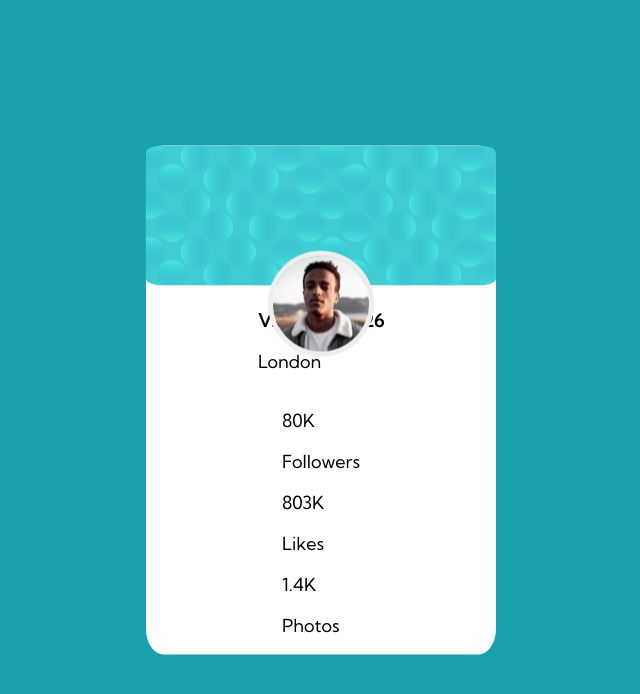
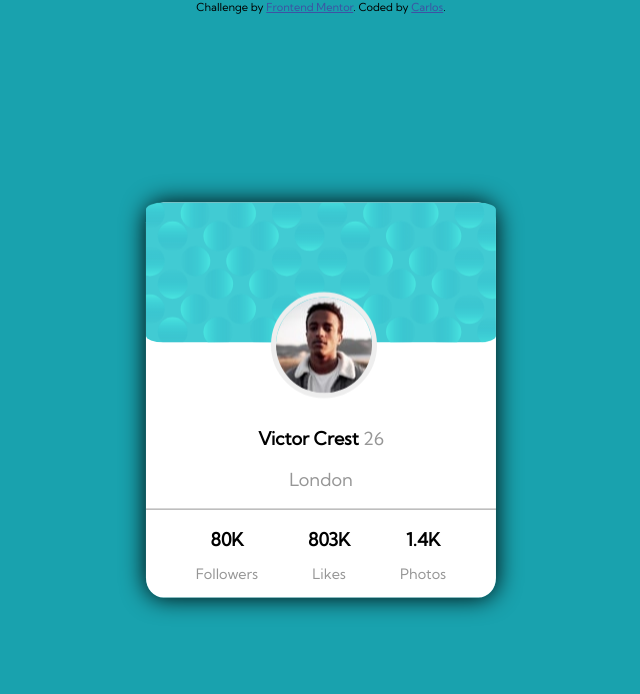
Before and after one commit to carlpy/profile-card, a plain HTML site: page index.html in a window 1280 px wide. Shown: the whole page, without its empty margins (319-959 px from the left). Drawn offline with Linux system fonts and the light colour scheme.

Commit message:
segundo commit

```diff
--- a/css/style.css
+++ b/css/style.css
@@ -26,15 +26,23 @@ body {
     font-size: 18px;
 }
 
+
+/*
+    ===================
+   |container and card |
+    ==================
+*/
+
 /* setting the main container */
 
 #profile-cont {
-    width: 90%;
-    max-width: 21.88rem;
+    width: min(90%, 21.88rem);
     position: absolute; /* center the section in the screen*/
     top: 50%;
     left: 50%;
-    transform: translate(-50%, -50%)
+    transform: translate(-50%, -50%);
+    border-radius: 5%;
+    box-shadow: 0 0 1.5rem;
 }
 
 .profile-card {
@@ -43,7 +51,7 @@ body {
     display: flex;
     flex-direction: column;
     align-items: center;
-    border-radius: 5%;
+    border-radius: inherit;
 }
 
 /*
@@ -53,23 +61,20 @@ body {
 */
 
 
-/* handling the svg */
+/* -- handling the svg -- */
 
 .profile-svg svg {
     width: 100%;
     border-radius: 5%;
 }
 
-/* -- sizing the images -- */
-
-
 /* centering and styling the images */
 
 .profile-photo {
-    position: absolute;
-    top: 50%;
-    left: 50%;
-    transform: translate(-50%, -135%);
+    position: relative;
+    top: 0;
+    left: 16%;
+    transform: translate(-50%, -50%);
 }
 
 .profile-photo img {
@@ -77,55 +82,41 @@ body {
     border: solid 0.3125rem #eee;
 }
 
+/* styling the profile info*/
+
+.profile-info {
+    margin: -50px 0 0 0;
+    text-align: center;
+}
+
+.profile-info span, p:last-child {
+    color: var(--clr-dark-gray);
+    font-weight: 400;
+}
+
+/* styling profile view followers and more details */
+
+.profile-view {
+    width:100%;
+    display: flex;
+    justify-content: space-evenly;
+    text-align: center;
+    border-top: .1px solid var(--clr-dark-gray);
+
+}
+
+.profile-view div p:last-child {
+    color: var(--clr-dark-gray);
+    font-size: .9rem;
+}
+
+.fnt-700 {
+    font-weight: 700;
+    margin-bottom: 0;
+}
 
 
-
-
-
-
-
-
-
-
-
-
-
-
-
-
-
-
-
-
-
-
-
-
-
-
-
-
-
-
-
-
-
-
-
-
-
-
-
-
-
-
-
-
-
-
-
-
-
+/* the info about the challenge */
 
 .attribution {
     font-size: 11px;
--- a/index.html
+++ b/index.html
@@ -13,7 +13,6 @@
 
   <body>
     <section id="profile-cont">
-
     <!-- this div is control all the card -->
       <div class="profile-card">
 
@@ -27,26 +26,27 @@
           <img src="./images/image-victor.jpg" alt="Victor Crest">
         </div>
 
+
         <!-- profile information -->
         <div class="profile-info">
-            <p style="font-weight: 700;">Victor Crest <span>26</span></p>
+          <p class="fnt-700">Victor Crest <span>26</span></p>
           <p>London</p>
         </div>
 
         <!-- profile details -->
         <div class="profile-view">
           <div>
-              <p>80K</p>
+            <p class="fnt-700">80K</p>
             <p>Followers</p>
           </div>
 
           <div>
-              <p>803K</p>
+            <p class="fnt-700">803K</p>
             <p>Likes</p>
           </div>
 
           <div>
-              <p>1.4K</p>
+            <p class="fnt-700">1.4K</p>
             <p>Photos</p>
           </div>
         </div>
@@ -54,9 +54,9 @@
     </section>
 
 
-    <!-- <div class="attribution">
+    <footer class="attribution">
       Challenge by <a href="https://www.frontendmentor.io?ref=challenge" target="_blank">Frontend Mentor</a>.
       Coded by <a href="#">Carlos</a>.
-    </div> -->
+    </footer>
   </body>
 </html>
```
Also changed, not shown: 1 other file. Lines whose indentation alone changed are shown as unchanged.
